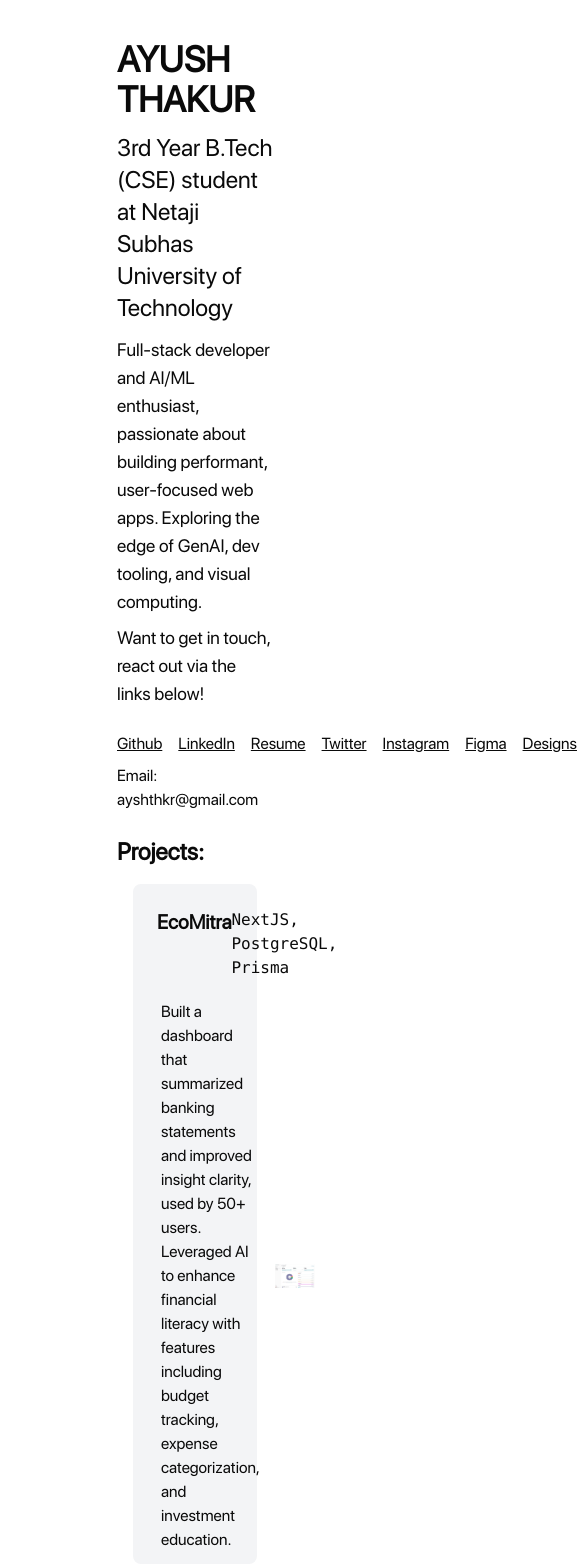
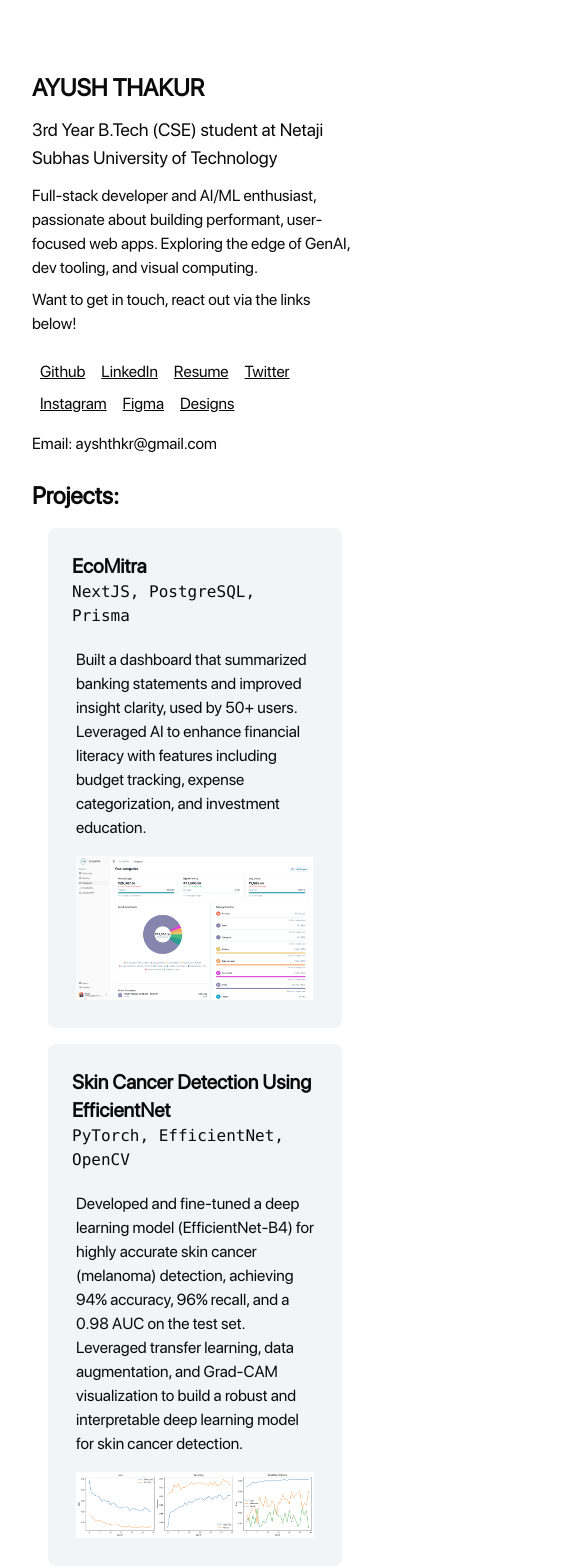
Before and after one commit to ayshthkr/website, a Next.js app: page / in a window 390 px wide. Shown: the top 1568 px of the page, 577 px wide, since content can reach past the window. Built offline with nearby package versions, Linux system fonts and the light colour scheme; a web font is replaced by a local one.

Commit message:
Fixed responsiveness

```diff
--- a/app/page.tsx
+++ b/app/page.tsx
@@ -16,27 +16,27 @@ export default function Home() {
   return (
     <div className="flex flex-col gap-2 items-center min-h-screen w-full font-sfpro mt-10 selection:bg-red-500 selection:text-white ">
       {/* <DrawerComponent /> */}
-      <div className="block max-w-[40vw]">
-        <p className="text-4xl font-black animate-in slide-in-from-bottom-2 fade-in delay-75 duration-200 ">AYUSH THAKUR</p>
-        <p className="text-2xl font-medium mt-3">
+      <div className="block md:max-w-[40vw] p-8">
+        <p className="text-2xl md:text-4xl font-black animate-in slide-in-from-bottom-2 fade-in delay-75 duration-200 ">AYUSH THAKUR</p>
+        <p className="text-lg md:text-2xl font-medium mt-3">
           3rd Year B.Tech (CSE) student at Netaji Subhas University of
           Technology
         </p>
-        <p className="text-lg font-normal mt-3">
+        <p className="text-base md:text-lg font-normal mt-3">
           Full-stack developer and AI/ML enthusiast, passionate about building
           performant, user-focused web apps. Exploring the edge of GenAI, dev
           tooling, and visual computing.
         </p>
-        <p className="text-lg font-normal, mt-2">
+        <p className="text-base md:text-lg font-normal, mt-2">
           Want to get in touch, react out via the links below!
         </p>
 
-        <div className="flex gap-4 mt-4">
+        <div className="flex flex-wrap mt-4">
           {Object.entries(links).map(([name, url]) => (
             <Link
               key={name}
               href={url}
-              className="underline hover:decoration-2 hover:text-red-500 mt-2 block transition-all"
+              className="underline mx-2 hover:decoration-2 hover:text-red-500 mt-2 block transition-all"
               target={name != "Designs" ? "_blank" : undefined}
               rel="noopener noreferrer"
             >
@@ -44,7 +44,7 @@ export default function Home() {
             </Link>
           ))}
         </div>
-        <div className="mt-2">
+        <div className="mt-4">
           Email:{" "}
           <Link
             href="mailto:ayshthkr@gmail.com"
@@ -61,13 +61,13 @@ export default function Home() {
               window.open("https://github.com/ayshthkr/ecomitra", "_blank")
             }
           >
-            <p className="text-xl p-4 flex justify-between">
+            <p className="text-xl p-4 flex flex-col md:flex-row md:justify-between">
               <span className="font-bold">EcoMitra</span>{" "}
               <span className="font-mono text-base">
                 NextJS, PostgreSQL, Prisma
               </span>
             </p>
-            <div className="flex p-1">
+            <div className="md:flex p-1">
               <p className="text-base px-4 flex gap-2 flex-1">
                 Built a dashboard that summarized banking statements and
                 improved insight clarity, used by 50+ users. <br />
@@ -79,7 +79,7 @@ export default function Home() {
                 src={"/ecomitra-screenshot.png"}
                 width={1771}
                 height={1068}
-                className="w-[40%] object-contain"
+                className="w-full p-4 md:p-0 md:w-[40%] object-contain"
                 alt="Ecomitra screengrab"
               />
             </div>
@@ -93,7 +93,7 @@ export default function Home() {
               )
             }
           >
-            <p className="text-xl p-4 flex justify-between">
+            <p className="text-xl p-4 flex flex-col md:flex-row md:justify-between">
               <span className="font-bold">
                 Skin Cancer Detection Using EfficientNet
               </span>{" "}
@@ -101,7 +101,7 @@ export default function Home() {
                 PyTorch, EfficientNet, OpenCV
               </span>
             </p>
-            <div className="flex p-1">
+            <div className="md:flex p-1">
               <p className="text-base px-4 flex gap-2 flex-1">
                 Developed and fine-tuned a deep learning model (EfficientNet-B4)
                 for highly accurate skin cancer (melanoma) detection, achieving
@@ -115,7 +115,7 @@ export default function Home() {
                 src={"/skin-cancer-training.png"}
                 width={1771}
                 height={1068}
-                className="w-[40%] object-contain"
+                className="w-full p-4 md:p-0 md:w-[40%] object-contain"
                 alt="Skin Cancer Detection Training"
               />
             </div>
@@ -126,13 +126,13 @@ export default function Home() {
               window.open("https://github.com/ayshthkr/email-client", "_blank")
             }
           >
-            <p className="text-xl p-4 flex justify-between">
+            <p className="text-xl p-4 flex flex-col md:flex-row md:justify-between">
               <span className="font-bold">Email Client</span>{" "}
               <span className="font-mono text-base">
                 NextJS, React, PostgreSQL
               </span>
             </p>
-            <div className="flex p-1">
+            <div className="md:flex p-1">
               <p className="text-base px-4 flex gap-2 flex-1">
                 Developed a robust and responsive frontend interface for a
                 PostgreSQL-based email client, focusing on intuitive user
@@ -146,7 +146,7 @@ export default function Home() {
                 src={"/email-client.png"}
                 width={1771}
                 height={1068}
-                className="w-[40%] object-contain"
+                className="w-full p-4 md:p-0 md:w-[40%] object-contain"
                 alt="Email Client"
               />
             </div>
@@ -154,7 +154,7 @@ export default function Home() {
         </div>
         <div className="mt-6 py-6 animate-in slide-in-from-bottom-3 fade-in delay-150 duration-300">
           <p className="text-2xl font-extrabold">Achievements:</p>
-          <div className="p-6">
+          <div className="p-6 space-y-4">
             <p>
               <span className="font-bold">
                 Innohacks&apos;24 Winner (March 2024)
@@ -172,7 +172,7 @@ export default function Home() {
         </div>
         <div className="mt-6 pb-6 animate-in slide-in-from-bottom-3 fade-in delay-150 duration-300">
           <p className="text-2xl font-extrabold">Co-Curricular Activities:</p>
-          <div className="p-6">
+          <div className="p-6 space-y-4">
             <p>
               <span className="font-bold">
                 Web Dev Mentor (Google Developer Student Clubs, NSUT)
```
